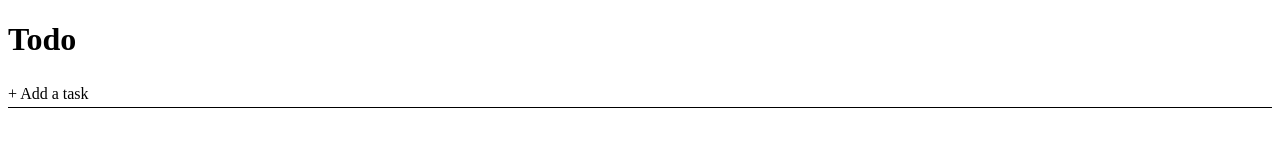
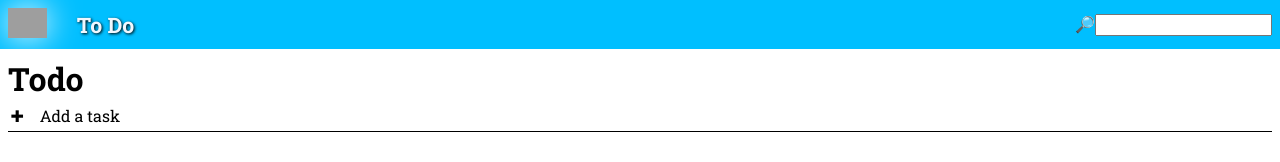
Before and after one commit to amadzuki/web-todo, a plain HTML site: page index.html in a window 1280 px wide. Drawn offline with Linux system fonts and the light colour scheme; grey boxes are pictures that could not be loaded.

Commit message:
Add Header elements

```diff
--- a/index.css
+++ b/index.css
@@ -1,5 +1,34 @@
 * {
   box-sizing: border-box;
+  margin: 0;
+  padding: 0;
+  font-family: "Roboto Slab", serif;
+}
+
+nav {
+  display: flex;
+  background-color: rgb(0, 191, 255);
+}
+nav > img {
+  margin: 0.5em;
+  height: 1.85em;
+  filter: drop-shadow(0 0 1em white);
+}
+
+.app-name {
+  font-size: 1.33em;
+  font-weight: bold;
+  margin: 0.5em 1em;
+  color: aliceblue;
+  text-shadow: 1px 1px 3px black;
+  flex: auto;
+}
+.search-bar {
+  align-self: center;
+  padding-right: 0.5em;
+}
+main {
+  margin: 0.5em;
 }
 
 #todo-container {
@@ -24,5 +53,7 @@
 }
 
 main .add-todo::before {
-  content: "+ ";
+  content: "✚";
+  padding-right: 1em;
+  padding-left: 0.15em;
 }
--- a/index.html
+++ b/index.html
@@ -4,11 +4,24 @@
     <meta charset="UTF-8" />
     <meta name="viewport" content="width=device-width, initial-scale=1.0" />
     <link rel="stylesheet" href="index.css" />
+    <link
+      href="https://fonts.googleapis.com/css2?family=Roboto+Slab:wght@400;700&display=swap"
+      rel="stylesheet"
+    />
     <title>Todo by Amadzuki</title>
   </head>
   <body>
     <!-- Header -->
-
+    <nav>
+      <img
+        src="https://www.ahmadmarzuki.com/images/logo-amadzuki.svg"
+        alt="logo-amadzuki"
+      />
+      <div class="app-name">To Do</div>
+      <div class="search-bar">
+        🔎<input type="text" name="search" id="search" />
+      </div>
+    </nav>
     <!-- Main -->
     <main>
       <h1>Todo</h1>
--- a/index.js
+++ b/index.js
@@ -43,11 +43,13 @@ const iconSwitcher = function(currentElement) {
   const currentTodo = allTodos.find(todo => todo.id == currentID)
   if (currentElement.className === "completed-toggle") {
     currentTodo.isCompleted()
+    saveToStorage()
     currentTodo.completed
       ? (currentElement.innerHTML = bulletDone)
       : (currentElement.innerHTML = bulletNotDone)
   } else if (currentElement.className === "favorite-toggle") {
     currentTodo.isFavorite()
+    saveToStorage()
     currentTodo.favorite
       ? (currentElement.innerHTML = favoriteOn)
       : (currentElement.innerHTML = favoriteOff)
```
